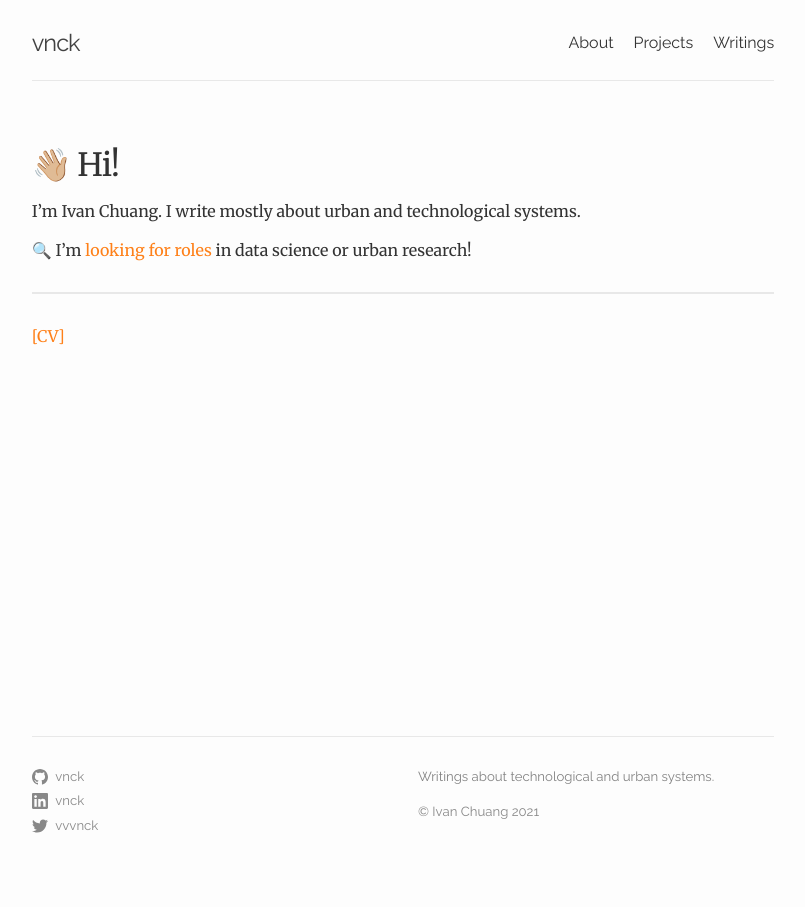
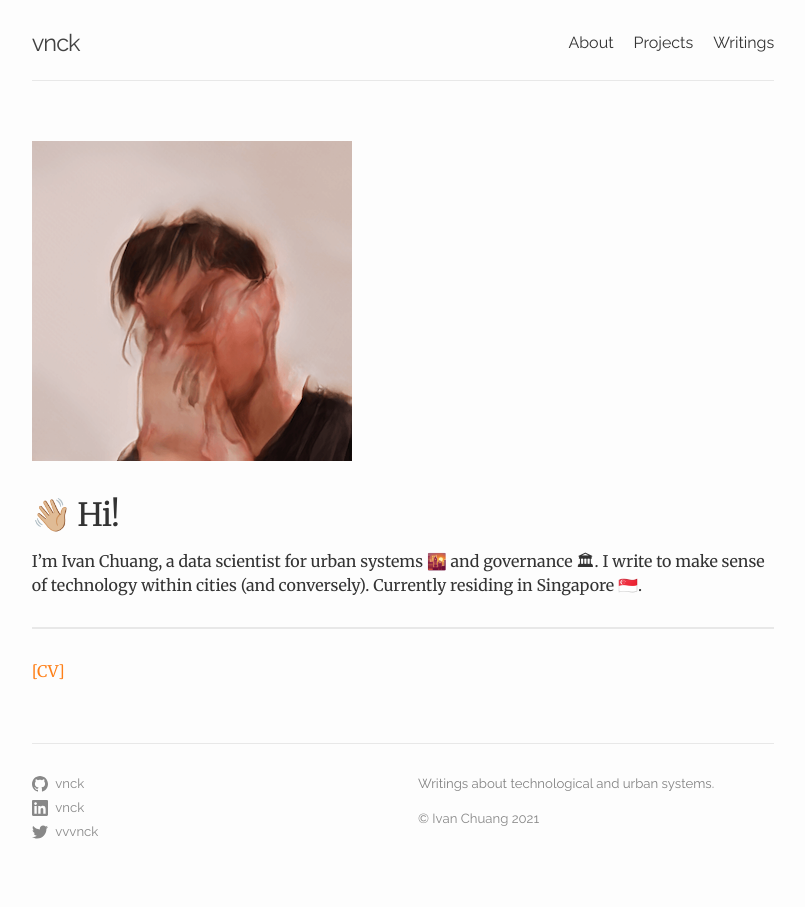
Before and after one commit to vnck/vnck.github.io, a Jekyll site: the page built from about.markdown, in a window 1280 px wide. Shown: the whole page, without its empty margins (237-1042 px from the left). Built offline with Jekyll 4.4.1, drawn with Linux system fonts in a browser that asks for light colours.

Commit message:
updated about page

```diff
--- a/about.markdown
+++ b/about.markdown
@@ -6,11 +6,11 @@ permalink: /about/
 nav: true
 ---
 
+![alt](https://github.com/vnck/vnck.github.io/blob/source/assets/headshot.PNG?raw=true&width=200)
+
 # 👋🏼 Hi!
 
-I'm Ivan Chuang. I write mostly about urban and technological systems.
-
-🔍 I'm [looking for roles](https://www.linkedin.com/in/vnck/) in data science or urban research!
+I'm Ivan Chuang, a data scientist for urban systems 🌇 and governance 🏛. I write to make sense of technology within cities (and conversely). Currently residing in Singapore 🇸🇬.
 
 ---
 [[CV]](https://vnck.xyz/assets/cv_IvanChuang_caa0801.pdf)
```
Also changed, not shown: assets/headshot.PNG.
